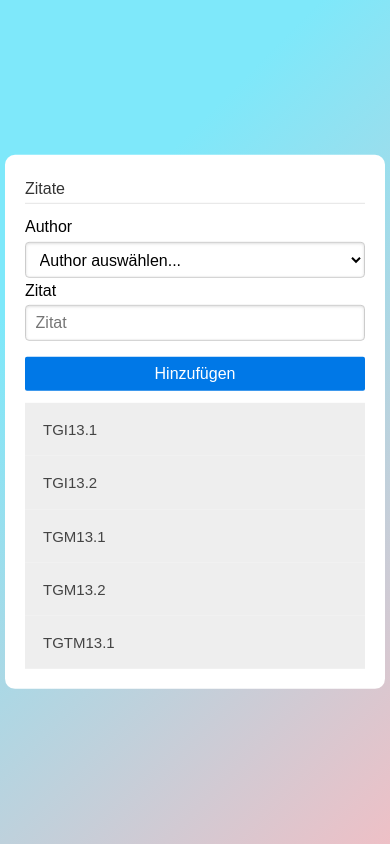
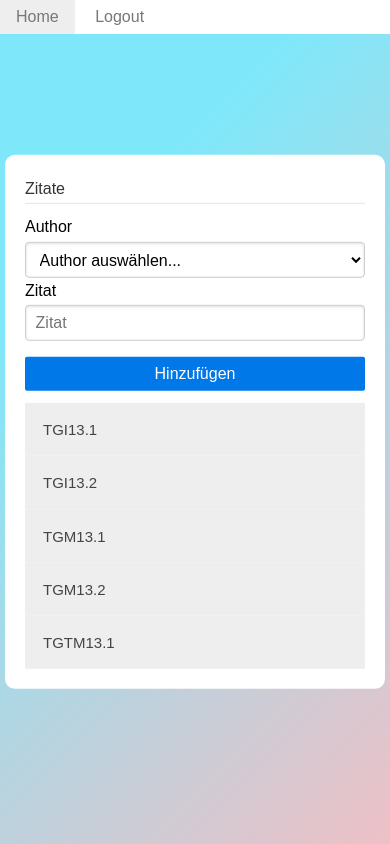
Before and after one commit to melvars/abitur2021, a website: page quotes/public/index.html in a window 390 px wide. Drawn offline with nearby package versions, Linux system fonts and the light colour scheme; no server answers.

Commit message:
Added navbar

```diff
--- a/auth/public/style.css
+++ b/auth/public/style.css
@@ -6,6 +6,10 @@ body {
     width: 100%;
     background-color: #eec0c6;
     background-image: linear-gradient(315deg, #eec0c6 0%, #7ee8fa 74%);
+}
+
+div {
+    background: white;
 }
 
 form {
--- a/mottovote/public/style.css
+++ b/mottovote/public/style.css
@@ -6,6 +6,10 @@ body {
     width: 100%;
     background-color: #eec0c6;
     background-image: linear-gradient(315deg, #eec0c6 0%, #7ee8fa 74%);
+}
+
+div {
+    background: white;
 }
 
 main {
@@ -49,7 +53,7 @@ select {
 }
 
 @media only screen and (max-width: 600px) {
-    div {
+    main {
         width: calc(100% - 50px);
     }
 }
--- a/poll/public/style.css
+++ b/poll/public/style.css
@@ -9,6 +9,10 @@ body {
 }
 
 div {
+    background: white;
+}
+
+main {
     position: absolute;
     max-height: 80%;
     overflow-y: scroll;
@@ -29,7 +33,7 @@ select {
 }
 
 @media only screen and (max-width: 600px) {
-    div {
+    main {
         width: calc(100% - 50px);
     }
 }
--- a/quotes/public/index.html
+++ b/quotes/public/index.html
@@ -14,7 +14,12 @@
         <title>Zitate</title>
     </head>
     <body>
-        <div>
+        <div class="pure-menu pure-menu-horizontal">
+            <a href="/" class="pure-menu-item pure-menu-link">Home</a>
+            <a href="/auth/api/logout" class="pure-menu-item pure-menu-link">Logout</a>
+        </div>
+
+        <main>
             <form class="pure-form pure-form-stacked" action="api/add" method="post">
                 <fieldset>
                     <legend>Zitate</legend>
@@ -27,16 +32,16 @@
             </form>
 
             <button id="open_TGI13.1">TGI13.1</button>
-            <ul style="display: none;" id="TGI13.1"></ul>
+            <ul style="display: none" id="TGI13.1"></ul>
             <button id="open_TGI13.2">TGI13.2</button>
-            <ul style="display: none;" id="TGI13.2"></ul>
+            <ul style="display: none" id="TGI13.2"></ul>
             <button id="open_TGM13.1">TGM13.1</button>
-            <ul style="display: none;" id="TGM13.1"></ul>
+            <ul style="display: none" id="TGM13.1"></ul>
             <button id="open_TGM13.2">TGM13.2</button>
-            <ul style="display: none;" id="TGM13.2"></ul>
+            <ul style="display: none" id="TGM13.2"></ul>
             <button id="open_TGTM13.1">TGTM13.1</button>
-            <ul style="display: none;" id="TGTM13.1"></ul>
-        </div>
+            <ul style="display: none" id="TGTM13.1"></ul>
+        </main>
 
         <script src="script.js" charset="utf-8"></script>
     </body>
--- a/quotes/public/style.css
+++ b/quotes/public/style.css
@@ -9,6 +9,10 @@ body {
 }
 
 div {
+    background: white;
+}
+
+main {
     position: absolute;
     max-height: 80%;
     overflow-y: scroll;
@@ -51,7 +55,7 @@ select {
 }
 
 @media only screen and (max-width: 600px) {
-    div {
+    main {
         width: calc(100% - 50px);
     }
 }
```
Also changed, not shown: auth/public/index.html (+5 -0 lines), mottovote/public/index.html (+5 -0 lines), poll/public/index.html (+7 -2 lines).
